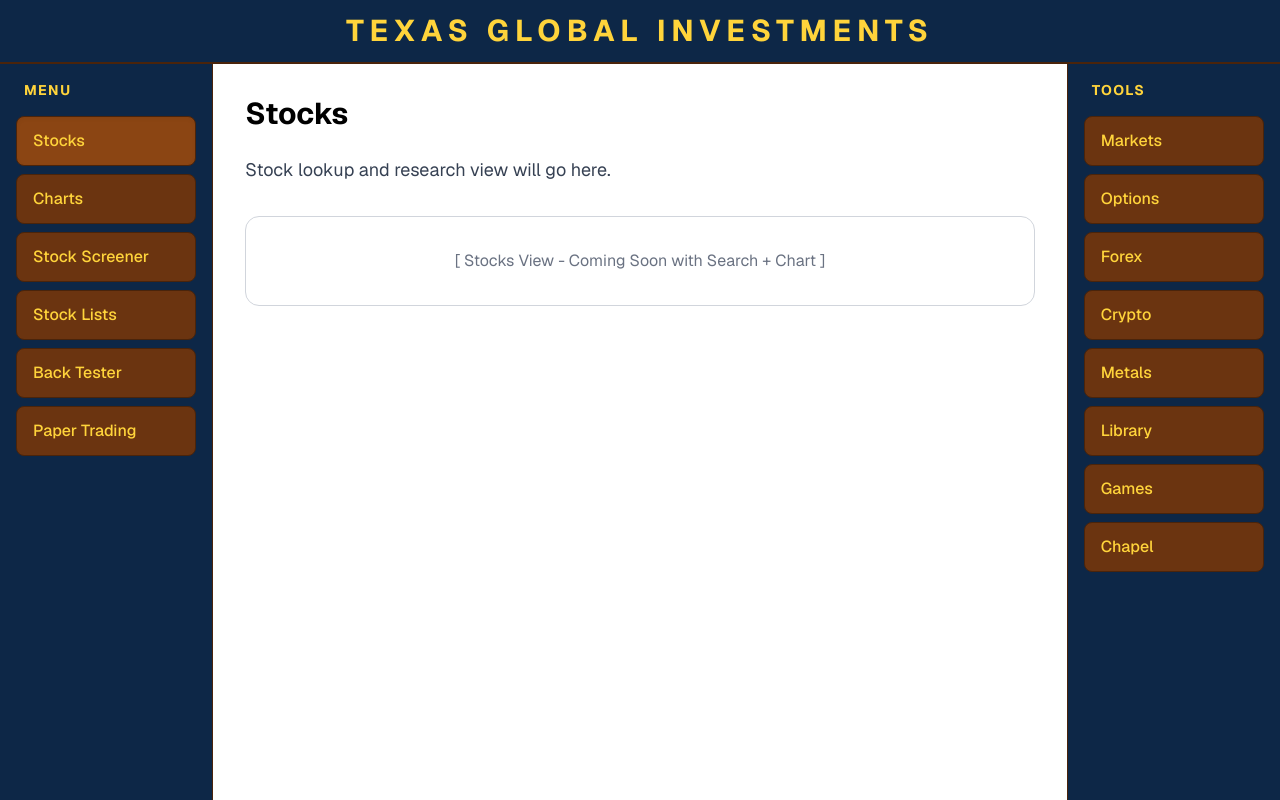
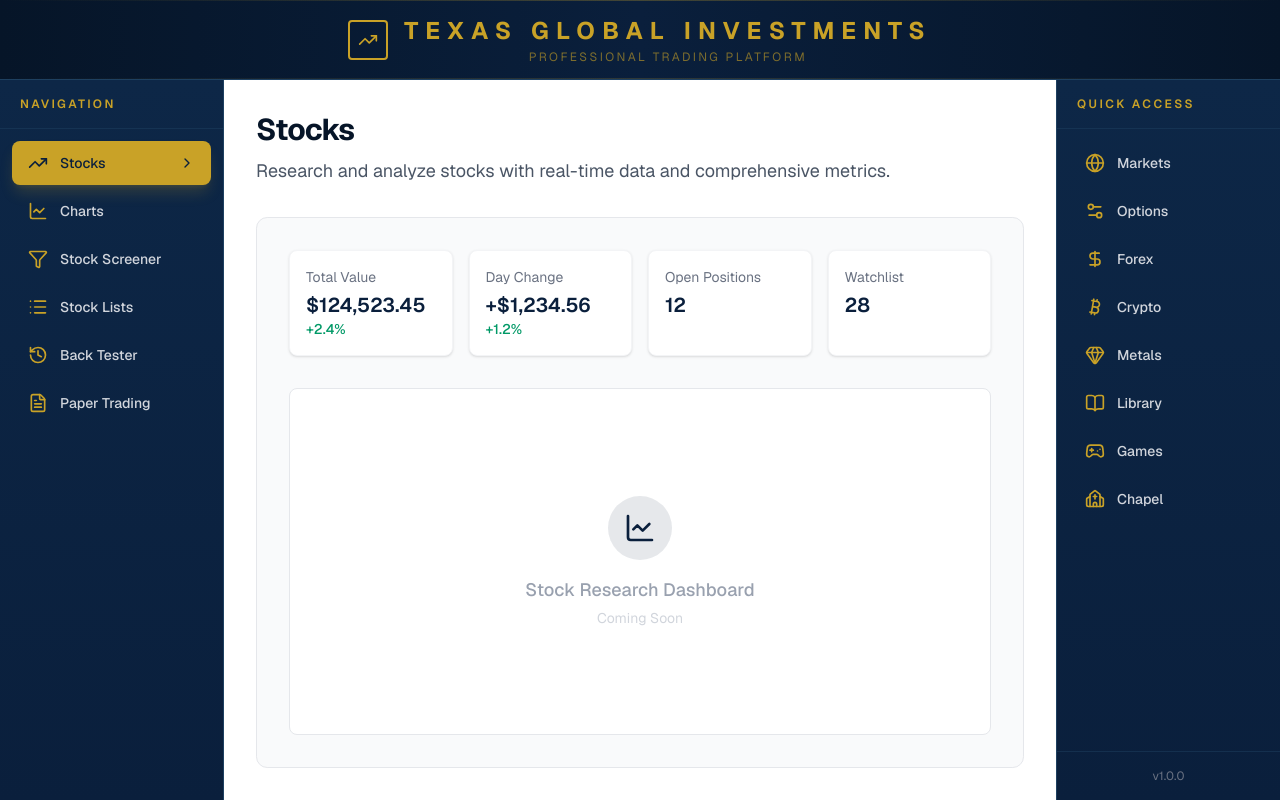
Before and after one commit to scknipp/v0-next-js-app-setup, a Next.js app: page / in a window 1280 px wide. Built offline with nearby package versions, Linux system fonts and the light colour scheme.

Commit message:
feat: add custom colors and update theme variables in globals.css; add icons to menu and tool items in page.tsx

```diff
--- a/app/globals.css
+++ b/app/globals.css
@@ -46,75 +46,85 @@
   --radius-2xl: calc(var(--radius) * 1.8);
   --radius-3xl: calc(var(--radius) * 2.2);
   --radius-4xl: calc(var(--radius) * 2.6);
+
+  /* Texas Global Investments Custom Colors */
+  --color-navy: #0a1f3c;
+  --color-navy-light: #0d2747;
+  --color-navy-dark: #061528;
+  --color-gold: #c9a227;
+  --color-gold-light: #e6bc3f;
+  --color-gold-muted: #b8943f;
+  --color-bronze: #8b5a2b;
+  --color-bronze-dark: #6b3410;
 }
 
 :root {
-  --background: oklch(1 0 0);
-  --foreground: oklch(0.145 0 0);
-  --card: oklch(1 0 0);
-  --card-foreground: oklch(0.145 0 0);
-  --popover: oklch(1 0 0);
-  --popover-foreground: oklch(0.145 0 0);
-  --primary: oklch(0.205 0 0);
-  --primary-foreground: oklch(0.985 0 0);
-  --secondary: oklch(0.97 0 0);
-  --secondary-foreground: oklch(0.205 0 0);
-  --muted: oklch(0.97 0 0);
-  --muted-foreground: oklch(0.556 0 0);
-  --accent: oklch(0.97 0 0);
-  --accent-foreground: oklch(0.205 0 0);
+  --background: #0a1f3c;
+  --foreground: #f8f6f0;
+  --card: #0d2747;
+  --card-foreground: #f8f6f0;
+  --popover: #0d2747;
+  --popover-foreground: #f8f6f0;
+  --primary: #c9a227;
+  --primary-foreground: #0a1f3c;
+  --secondary: #1a3a5c;
+  --secondary-foreground: #f8f6f0;
+  --muted: #1a3a5c;
+  --muted-foreground: #a0a8b0;
+  --accent: #8b5a2b;
+  --accent-foreground: #f8f6f0;
   --destructive: oklch(0.577 0.245 27.325);
-  --border: oklch(0.922 0 0);
-  --input: oklch(0.922 0 0);
-  --ring: oklch(0.708 0 0);
-  --chart-1: oklch(0.87 0 0);
-  --chart-2: oklch(0.556 0 0);
-  --chart-3: oklch(0.439 0 0);
-  --chart-4: oklch(0.371 0 0);
-  --chart-5: oklch(0.269 0 0);
-  --radius: 0.625rem;
-  --sidebar: oklch(0.985 0 0);
-  --sidebar-foreground: oklch(0.145 0 0);
-  --sidebar-primary: oklch(0.205 0 0);
-  --sidebar-primary-foreground: oklch(0.985 0 0);
-  --sidebar-accent: oklch(0.97 0 0);
-  --sidebar-accent-foreground: oklch(0.205 0 0);
-  --sidebar-border: oklch(0.922 0 0);
-  --sidebar-ring: oklch(0.708 0 0);
+  --border: #1e4060;
+  --input: #1e4060;
+  --ring: #c9a227;
+  --chart-1: #c9a227;
+  --chart-2: #8b5a2b;
+  --chart-3: #1a3a5c;
+  --chart-4: #2d5a7b;
+  --chart-5: #0d2747;
+  --radius: 0.5rem;
+  --sidebar: #0d2747;
+  --sidebar-foreground: #f8f6f0;
+  --sidebar-primary: #c9a227;
+  --sidebar-primary-foreground: #0a1f3c;
+  --sidebar-accent: #1a3a5c;
+  --sidebar-accent-foreground: #f8f6f0;
+  --sidebar-border: #1e4060;
+  --sidebar-ring: #c9a227;
 }
 
 .dark {
-  --background: oklch(0.145 0 0);
-  --foreground: oklch(0.985 0 0);
-  --card: oklch(0.205 0 0);
-  --card-foreground: oklch(0.985 0 0);
-  --popover: oklch(0.205 0 0);
-  --popover-foreground: oklch(0.985 0 0);
-  --primary: oklch(0.922 0 0);
-  --primary-foreground: oklch(0.205 0 0);
-  --secondary: oklch(0.269 0 0);
-  --secondary-foreground: oklch(0.985 0 0);
-  --muted: oklch(0.269 0 0);
-  --muted-foreground: oklch(0.708 0 0);
-  --accent: oklch(0.269 0 0);
-  --accent-foreground: oklch(0.985 0 0);
+  --background: #0a1f3c;
+  --foreground: #f8f6f0;
+  --card: #0d2747;
+  --card-foreground: #f8f6f0;
+  --popover: #0d2747;
+  --popover-foreground: #f8f6f0;
+  --primary: #c9a227;
+  --primary-foreground: #0a1f3c;
+  --secondary: #1a3a5c;
+  --secondary-foreground: #f8f6f0;
+  --muted: #1a3a5c;
+  --muted-foreground: #a0a8b0;
+  --accent: #8b5a2b;
+  --accent-foreground: #f8f6f0;
   --destructive: oklch(0.704 0.191 22.216);
-  --border: oklch(1 0 0 / 10%);
-  --input: oklch(1 0 0 / 15%);
-  --ring: oklch(0.556 0 0);
-  --chart-1: oklch(0.87 0 0);
-  --chart-2: oklch(0.556 0 0);
-  --chart-3: oklch(0.439 0 0);
-  --chart-4: oklch(0.371 0 0);
-  --chart-5: oklch(0.269 0 0);
-  --sidebar: oklch(0.205 0 0);
-  --sidebar-foreground: oklch(0.985 0 0);
-  --sidebar-primary: oklch(0.488 0.243 264.376);
-  --sidebar-primary-foreground: oklch(0.985 0 0);
-  --sidebar-accent: oklch(0.269 0 0);
-  --sidebar-accent-foreground: oklch(0.985 0 0);
-  --sidebar-border: oklch(1 0 0 / 10%);
-  --sidebar-ring: oklch(0.556 0 0);
+  --border: #1e4060;
+  --input: #1e4060;
+  --ring: #c9a227;
+  --chart-1: #c9a227;
+  --chart-2: #8b5a2b;
+  --chart-3: #1a3a5c;
+  --chart-4: #2d5a7b;
+  --chart-5: #0d2747;
+  --sidebar: #0d2747;
+  --sidebar-foreground: #f8f6f0;
+  --sidebar-primary: #c9a227;
+  --sidebar-primary-foreground: #0a1f3c;
+  --sidebar-accent: #1a3a5c;
+  --sidebar-accent-foreground: #f8f6f0;
+  --sidebar-border: #1e4060;
+  --sidebar-ring: #c9a227;
 }
 
 @layer base {
--- a/app/page.tsx
+++ b/app/page.tsx
@@ -1,222 +1,279 @@
 'use client';
 
 import { useState } from 'react';
+import {
+  TrendingUp,
+  LineChart,
+  Filter,
+  List,
+  History,
+  FileText,
+  Globe,
+  Settings2,
+  DollarSign,
+  Bitcoin,
+  Gem,
+  BookOpen,
+  Gamepad2,
+  Church,
+  ChevronRight,
+} from 'lucide-react';
 
 export default function TexasGlobalInvestments() {
   const [activePage, setActivePage] = useState('stocks');
 
   const menuItems = [
-    { id: 'stocks', label: 'Stocks' },
-    { id: 'charts', label: 'Charts' },
-    { id: 'screener', label: 'Stock Screener' },
-    { id: 'lists', label: 'Stock Lists' },
-    { id: 'backtester', label: 'Back Tester' },
-    { id: 'papertrading', label: 'Paper Trading' },
+    { id: 'stocks', label: 'Stocks', icon: TrendingUp },
+    { id: 'charts', label: 'Charts', icon: LineChart },
+    { id: 'screener', label: 'Stock Screener', icon: Filter },
+    { id: 'lists', label: 'Stock Lists', icon: List },
+    { id: 'backtester', label: 'Back Tester', icon: History },
+    { id: 'papertrading', label: 'Paper Trading', icon: FileText },
   ];
 
   const toolItems = [
-    { id: 'markets', label: 'Markets' },
-    { id: 'options', label: 'Options' },
-    { id: 'forex', label: 'Forex' },
-    { id: 'crypto', label: 'Crypto' },
-    { id: 'metals', label: 'Metals' },
-    { id: 'library', label: 'Library' },
-    { id: 'games', label: 'Games' },
-    { id: 'chapel', label: 'Chapel' },
+    { id: 'markets', label: 'Markets', icon: Globe },
+    { id: 'options', label: 'Options', icon: Settings2 },
+    { id: 'forex', label: 'Forex', icon: DollarSign },
+    { id: 'crypto', label: 'Crypto', icon: Bitcoin },
+    { id: 'metals', label: 'Metals', icon: Gem },
+    { id: 'library', label: 'Library', icon: BookOpen },
+    { id: 'games', label: 'Games', icon: Gamepad2 },
+    { id: 'chapel', label: 'Chapel', icon: Church },
   ];
 
+  const renderContent = () => {
+    const pageContent: Record<string, { title: string; description: string; placeholder: string }> = {
+      stocks: {
+        title: 'Stocks',
+        description: 'Research and analyze stocks with real-time data and comprehensive metrics.',
+        placeholder: 'Stock Research Dashboard',
+      },
+      charts: {
+        title: 'Charts',
+        description: 'Advanced technical analysis with customizable charting tools.',
+        placeholder: 'Advanced Charting Suite',
+      },
+      screener: {
+        title: 'Stock Screener',
+        description: 'Filter and discover stocks based on your custom criteria.',
+        placeholder: 'Custom Stock Screener',
+      },
+      lists: {
+        title: 'Stock Lists',
+        description: 'Organize and manage your watchlists and portfolios.',
+        placeholder: 'Watchlist Manager',
+      },
+      backtester: {
+        title: 'Back Tester',
+        description: 'Test trading strategies against historical market data.',
+        placeholder: 'Strategy Backtester',
+      },
+      papertrading: {
+        title: 'Paper Trading',
+        description: 'Practice trading with simulated funds in real market conditions.',
+        placeholder: 'Paper Trading Simulator',
+      },
+      markets: {
+        title: 'Markets',
+        description: 'Global market overview with live indices and economic data.',
+        placeholder: 'Global Markets Dashboard',
+      },
+      options: {
+        title: 'Options',
+        description: 'Options chains, Greeks, and strategy builders.',
+        placeholder: 'Options Trading Center',
+      },
+      forex: {
+        title: 'Forex',
+        description: 'Currency pairs, exchange rates, and FX analysis tools.',
+        placeholder: 'Forex Trading Hub',
+      },
+      crypto: {
+        title: 'Crypto',
+        description: 'Cryptocurrency prices, charts, and market analysis.',
+        placeholder: 'Crypto Market Center',
+      },
+      metals: {
+        title: 'Metals',
+        description: 'Precious metals pricing, trends, and investment analysis.',
+        placeholder: 'Precious Metals Tracker',
+      },
+      library: {
+        title: 'Library',
+        description: 'Educational resources, tutorials, and market research.',
+        placeholder: 'Learning Center',
+      },
+      games: {
+        title: 'Games',
+        description: 'Trading simulations and educational finance games.',
+        placeholder: 'Trading Games',
+      },
+      chapel: {
+        title: 'Chapel',
+        description: 'A space for reflection, inspiration, and mindful trading.',
+        placeholder: 'Reflection Space',
+      },
+    };
+
+    const content = pageContent[activePage] || pageContent.stocks;
+
+    return (
+      <div className="h-full flex flex-col">
+        {/* Page Header */}
+        <div className="mb-8">
+          <h2 className="text-3xl font-bold tracking-tight text-navy-dark mb-2">
+            {content.title}
+          </h2>
+          <p className="text-gray-600 text-lg leading-relaxed">
+            {content.description}
+          </p>
+        </div>
+
+        {/* Content Card */}
+        <div className="flex-1 bg-gray-50 border border-gray-200 rounded-xl p-8 flex flex-col">
+          {/* Stats Row */}
+          <div className="grid grid-cols-4 gap-4 mb-8">
+            {[
+              { label: 'Total Value', value: '$124,523.45', change: '+2.4%' },
+              { label: 'Day Change', value: '+$1,234.56', change: '+1.2%' },
+              { label: 'Open Positions', value: '12', change: '' },
+              { label: 'Watchlist', value: '28', change: '' },
+            ].map((stat, index) => (
+              <div
+                key={index}
+                className="bg-white rounded-lg p-4 border border-gray-100 shadow-sm"
+              >
+                <p className="text-sm text-gray-500 mb-1">{stat.label}</p>
+                <p className="text-xl font-semibold text-[#0a1f3c]">{stat.value}</p>
+                {stat.change && (
+                  <p className="text-sm text-emerald-600 font-medium">{stat.change}</p>
+                )}
+              </div>
+            ))}
+          </div>
+
+          {/* Main Content Area */}
+          <div className="flex-1 bg-white rounded-lg border border-gray-200 flex items-center justify-center">
+            <div className="text-center">
+              <div className="w-16 h-16 bg-[#0a1f3c]/10 rounded-full flex items-center justify-center mx-auto mb-4">
+                <LineChart className="w-8 h-8 text-[#0a1f3c]" />
+              </div>
+              <p className="text-gray-400 text-lg font-medium">{content.placeholder}</p>
+              <p className="text-gray-300 text-sm mt-1">Coming Soon</p>
+            </div>
+          </div>
+        </div>
+      </div>
+    );
+  };
+
   return (
-    <div className="h-screen flex flex-col bg-[#0d2747] text-white overflow-hidden">
+    <div className="h-screen flex flex-col bg-[#0a1f3c] text-white overflow-hidden">
       {/* Top Banner */}
-      <div className="h-16 border-b-2 border-[#4a240b] bg-[#0d2747] flex items-center justify-center relative">
-        <h1
-          className="text-3xl font-bold tracking-[6px] text-[#FFD43B]"
-        >
-          TEXAS GLOBAL INVESTMENTS
-        </h1>
-      </div>
+      <header className="h-20 bg-gradient-to-r from-[#061528] via-[#0a1f3c] to-[#061528] border-b border-[#1e4060] flex items-center justify-center relative">
+        {/* Decorative Lines */}
+        <div className="absolute left-0 right-0 top-0 h-px bg-gradient-to-r from-transparent via-[#c9a227]/30 to-transparent" />
+        <div className="absolute left-0 right-0 bottom-0 h-px bg-gradient-to-r from-transparent via-[#c9a227]/20 to-transparent" />
+
+        {/* Logo Container */}
+        <div className="flex items-center gap-4">
+          {/* Icon/Emblem */}
+          <div className="w-10 h-10 border-2 border-[#c9a227] rounded flex items-center justify-center">
+            <TrendingUp className="w-5 h-5 text-[#c9a227]" />
+          </div>
+
+          {/* Company Name */}
+          <div className="flex flex-col items-center">
+            <h1 className="text-2xl font-bold tracking-[0.3em] text-[#c9a227] uppercase">
+              Texas Global Investments
+            </h1>
+            <p className="text-xs tracking-[0.2em] text-[#c9a227]/60 uppercase mt-0.5">
+              Professional Trading Platform
+            </p>
+          </div>
+        </div>
+      </header>
 
       {/* Main Layout */}
       <div className="flex flex-1 overflow-hidden">
         {/* Left Sidebar - MENU */}
-        <div className="w-1/6 bg-[#0d2747] border-r border-[#4a240b] p-4 overflow-y-auto">
-          <div className="text-[#FFD43B] font-bold text-sm tracking-widest mb-4 pl-2">MENU</div>
-          <div className="space-y-2">
-            {menuItems.map((item) => (
-              <button
-                key={item.id}
-                onClick={() => setActivePage(item.id)}
-                className={`w-full text-left px-4 py-3 rounded-md border border-[#4a240b] text-[#FFD43B] font-medium transition-all
-                  ${activePage === item.id
-                    ? 'bg-[#8b4513] shadow-inner'
-                    : 'bg-[#6b3410] hover:bg-[#7a3e12]'}`}
-              >
-                {item.label}
-              </button>
-            ))}
+        <aside className="w-56 bg-gradient-to-b from-[#0d2747] to-[#0a1f3c] border-r border-[#1e4060] flex flex-col">
+          {/* Sidebar Header */}
+          <div className="px-5 py-4 border-b border-[#1e4060]/50">
+            <h2 className="text-xs font-semibold tracking-[0.2em] text-[#c9a227] uppercase">
+              Navigation
+            </h2>
           </div>
-        </div>
 
-        {/* Center Content Area - White Background */}
-        <div className="flex-1 bg-white text-black overflow-y-auto p-8">
-          {activePage === 'stocks' && (
-            <div>
-              <h2 className="text-3xl font-bold mb-6 text-black">Stocks</h2>
-              <p className="text-lg text-gray-700">Stock lookup and research view will go here.</p>
-              <div className="mt-8 p-8 border border-gray-300 rounded-xl text-center text-gray-500">
-                [ Stocks View - Coming Soon with Search + Chart ]
-              </div>
-            </div>
-          )}
+          {/* Menu Items */}
+          <nav className="flex-1 p-3 space-y-1 overflow-y-auto">
+            {menuItems.map((item) => {
+              const Icon = item.icon;
+              const isActive = activePage === item.id;
+              return (
+                <button
+                  key={item.id}
+                  onClick={() => setActivePage(item.id)}
+                  className={`w-full flex items-center gap-3 px-4 py-3 rounded-lg text-left font-medium transition-all duration-200 group
+                    ${isActive
+                      ? 'bg-[#c9a227] text-[#0a1f3c] shadow-lg shadow-[#c9a227]/20'
+                      : 'text-gray-300 hover:bg-[#1a3a5c] hover:text-white'}`}
+                >
+                  <Icon className={`w-5 h-5 flex-shrink-0 ${isActive ? 'text-[#0a1f3c]' : 'text-[#c9a227]'}`} />
+                  <span className="flex-1 text-sm">{item.label}</span>
+                  {isActive && <ChevronRight className="w-4 h-4" />}
+                </button>
+              );
+            })}
+          </nav>
+        </aside>
 
-          {activePage === 'charts' && (
-            <div>
-              <h2 className="text-3xl font-bold mb-6 text-black">Charts</h2>
-              <div className="p-8 border border-gray-300 rounded-xl text-center text-gray-500 h-96 flex items-center justify-center">
-                Advanced Charting Area
-              </div>
-            </div>
-          )}
-
-          {activePage === 'screener' && (
-            <div>
-              <h2 className="text-3xl font-bold mb-6 text-black">Stock Screener</h2>
-              <p className="text-lg text-gray-700">Filter and screen stocks based on your criteria.</p>
-              <div className="mt-8 p-8 border border-gray-300 rounded-xl text-center text-gray-500">
-                [ Stock Screener - Coming Soon ]
-              </div>
-            </div>
-          )}
-
-          {activePage === 'lists' && (
-            <div>
-              <h2 className="text-3xl font-bold mb-6 text-black">Stock Lists</h2>
-              <p className="text-lg text-gray-700">Manage your watchlists and stock collections.</p>
-              <div className="mt-8 p-8 border border-gray-300 rounded-xl text-center text-gray-500">
-                [ Stock Lists - Coming Soon ]
-              </div>
-            </div>
-          )}
-
-          {activePage === 'backtester' && (
-            <div>
-              <h2 className="text-3xl font-bold mb-6 text-black">Back Tester</h2>
-              <p className="text-lg text-gray-700">Test your trading strategies against historical data.</p>
-              <div className="mt-8 p-8 border border-gray-300 rounded-xl text-center text-gray-500">
-                [ Back Tester - Coming Soon ]
-              </div>
-            </div>
-          )}
-
-          {activePage === 'papertrading' && (
-            <div>
-              <h2 className="text-3xl font-bold mb-6 text-black">Paper Trading</h2>
-              <p className="text-lg text-gray-700">Practice trading with virtual money.</p>
-              <div className="mt-8 p-8 border border-gray-300 rounded-xl text-center text-gray-500">
-                [ Paper Trading - Coming Soon ]
-              </div>
-            </div>
-          )}
-
-          {activePage === 'markets' && (
-            <div>
-              <h2 className="text-3xl font-bold mb-6 text-black">Markets</h2>
-              <p className="text-lg text-gray-700">Overview of global market conditions.</p>
-              <div className="mt-8 p-8 border border-gray-300 rounded-xl text-center text-gray-500">
-                [ Markets Overview - Coming Soon ]
-              </div>
-            </div>
-          )}
-
-          {activePage === 'options' && (
-            <div>
-              <h2 className="text-3xl font-bold mb-6 text-black">Options</h2>
-              <p className="text-lg text-gray-700">Options trading and analysis tools.</p>
-              <div className="mt-8 p-8 border border-gray-300 rounded-xl text-center text-gray-500">
-                [ Options - Coming Soon ]
-              </div>
-            </div>
-          )}
-
-          {activePage === 'forex' && (
-            <div>
-              <h2 className="text-3xl font-bold mb-6 text-black">Forex</h2>
-              <p className="text-lg text-gray-700">Foreign exchange market data and trading.</p>
-              <div className="mt-8 p-8 border border-gray-300 rounded-xl text-center text-gray-500">
-                [ Forex - Coming Soon ]
-              </div>
-            </div>
-          )}
-
-          {activePage === 'crypto' && (
-            <div>
-              <h2 className="text-3xl font-bold mb-6 text-black">Crypto</h2>
-              <p className="text-lg text-gray-700">Cryptocurrency market data and analysis.</p>
-              <div className="mt-8 p-8 border border-gray-300 rounded-xl text-center text-gray-500">
-                [ Crypto - Coming Soon ]
-              </div>
-            </div>
-          )}
-
-          {activePage === 'metals' && (
-            <div>
-              <h2 className="text-3xl font-bold mb-6 text-black">Metals</h2>
-              <p className="text-lg text-gray-700">Precious metals market data.</p>
-              <div className="mt-8 p-8 border border-gray-300 rounded-xl text-center text-gray-500">
-                [ Metals - Coming Soon ]
-              </div>
-            </div>
-          )}
-
-          {activePage === 'library' && (
-            <div>
-              <h2 className="text-3xl font-bold mb-6 text-black">Library</h2>
-              <p className="text-lg text-gray-700">Educational resources and documentation.</p>
-              <div className="mt-8 p-8 border border-gray-300 rounded-xl text-center text-gray-500">
-                [ Library - Coming Soon ]
-              </div>
-            </div>
-          )}
-
-          {activePage === 'games' && (
-            <div>
-              <h2 className="text-3xl font-bold mb-6 text-black">Games</h2>
-              <p className="text-lg text-gray-700">Trading simulation games.</p>
-              <div className="mt-8 p-8 border border-gray-300 rounded-xl text-center text-gray-500">
-                [ Games - Coming Soon ]
-              </div>
-            </div>
-          )}
-
-          {activePage === 'chapel' && (
-            <div>
-              <h2 className="text-3xl font-bold mb-6 text-black">Chapel</h2>
-              <p className="text-lg text-gray-700">A place for reflection and inspiration.</p>
-              <div className="mt-8 p-8 border border-gray-300 rounded-xl text-center text-gray-500">
-                [ Chapel - Coming Soon ]
-              </div>
-            </div>
-          )}
-        </div>
+        {/* Center Content Area */}
+        <main className="flex-1 bg-white overflow-y-auto">
+          <div className="p-8 h-full">
+            {renderContent()}
+          </div>
+        </main>
 
         {/* Right Sidebar - TOOLS */}
-        <div className="w-1/6 bg-[#0d2747] border-l border-[#4a240b] p-4 overflow-y-auto">
-          <div className="text-[#FFD43B] font-bold text-sm tracking-widest mb-4 pl-2">TOOLS</div>
-          <div className="space-y-2">
-            {toolItems.map((item) => (
-              <button
-                key={item.id}
-                onClick={() => setActivePage(item.id)}
-                className={`w-full text-left px-4 py-3 rounded-md border border-[#4a240b] text-[#FFD43B] font-medium transition-all
-                  ${activePage === item.id
-                    ? 'bg-[#8b4513] shadow-inner'
-                    : 'bg-[#6b3410] hover:bg-[#7a3e12]'}`}
-              >
-                {item.label}
-              </button>
-            ))}
+        <aside className="w-56 bg-gradient-to-b from-[#0d2747] to-[#0a1f3c] border-l border-[#1e4060] flex flex-col">
+          {/* Sidebar Header */}
+          <div className="px-5 py-4 border-b border-[#1e4060]/50">
+            <h2 className="text-xs font-semibold tracking-[0.2em] text-[#c9a227] uppercase">
+              Quick Access
+            </h2>
           </div>
-        </div>
+
+          {/* Tool Items */}
+          <nav className="flex-1 p-3 space-y-1 overflow-y-auto">
+            {toolItems.map((item) => {
+              const Icon = item.icon;
+              const isActive = activePage === item.id;
+              return (
+                <button
+                  key={item.id}
+                  onClick={() => setActivePage(item.id)}
+                  className={`w-full flex items-center gap-3 px-4 py-3 rounded-lg text-left font-medium transition-all duration-200 group
+                    ${isActive
+                      ? 'bg-[#c9a227] text-[#0a1f3c] shadow-lg shadow-[#c9a227]/20'
+                      : 'text-gray-300 hover:bg-[#1a3a5c] hover:text-white'}`}
+                >
+                  <Icon className={`w-5 h-5 flex-shrink-0 ${isActive ? 'text-[#0a1f3c]' : 'text-[#c9a227]'}`} />
+                  <span className="flex-1 text-sm">{item.label}</span>
+                  {isActive && <ChevronRight className="w-4 h-4" />}
+                </button>
+              );
+            })}
+          </nav>
+
+          {/* Footer */}
+          <div className="p-4 border-t border-[#1e4060]/50">
+            <div className="text-center text-xs text-gray-500">
+              <p>v1.0.0</p>
+            </div>
+          </div>
+        </aside>
       </div>
     </div>
   );
```
